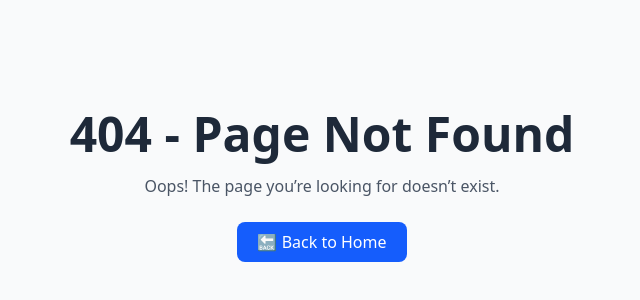
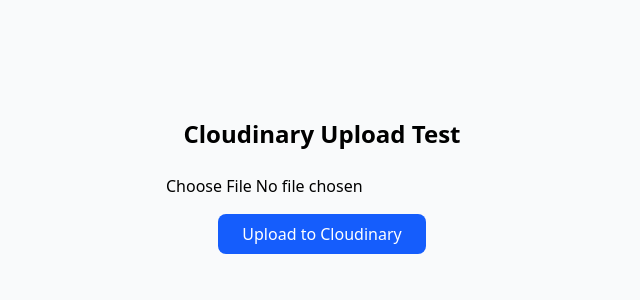
Before and after one commit to Xxecond/JotFul, a Next.js app: page /testing in a window 1280 px wide. Before the commit this address had no page. Shown: the part 214-514 px from the top of the page, without its empty margins (318-958 px from the left). Built offline with nearby package versions, Linux system fonts and the light colour scheme.

Commit message:
project update

```diff
--- /dev/null
+++ b/src/app/testing/page.js
@@ -0,0 +1,91 @@
+"use client";
+
+import { useState, useRef } from "react";
+
+export default function TestUpload() {
+  const [file, setFile] = useState(null);
+  const [preview, setPreview] = useState(null);
+  const [uploading, setUploading] = useState(false);
+  const [url, setUrl] = useState("");
+  const inputRef = useRef(null);
+
+  const handleFileChange = (e) => {
+    const selected = e.target.files[0];
+    if (!selected) return;
+    setFile(selected);
+    setPreview(URL.createObjectURL(selected));
+  };
+
+  const handleUpload = async () => {
+    if (!file) return alert("Select a file first");
+    setUploading(true);
+
+    const data = new FormData();
+    data.append("file", file);
+    data.append("upload_preset", "blog_upload"); // your preset
+
+    try {
+      const res = await fetch(
+        "https://api.cloudinary.com/v1_1/dgylk90yt/image/upload",
+        {
+          method: "POST",
+          body: data,
+        }
+      );
+
+      const result = await res.json();
+      console.log("Cloudinary result:", result);
+
+      if (result.secure_url) {
+        setUrl(result.secure_url);
+        alert("✅ Upload successful!");
+      } else {
+        alert("❌ Upload failed. Check console for details.");
+      }
+    } catch (err) {
+      console.error(err);
+      alert("❌ Upload error: " + err.message);
+    } finally {
+      setUploading(false);
+    }
+  };
+
+  return (
+    <div className="flex flex-col items-center justify-center min-h-screen p-4 bg-gray-50">
+      <h1 className="text-2xl font-bold mb-6">Cloudinary Upload Test</h1>
+
+      <input
+        type="file"
+        accept="image/*"
+        ref={inputRef}
+        onChange={handleFileChange}
+        className="mb-4"
+      />
+
+      {preview && (
+        <div className="mb-4">
+          <img src={preview} alt="Preview" className="w-64 h-64 object-cover rounded-lg" />
+        </div>
+      )}
+
+      <button
+        onClick={handleUpload}
+        disabled={uploading}
+        className={`px-6 py-2 rounded-lg text-white font-medium ${
+          uploading ? "bg-gray-400 cursor-not-allowed" : "bg-blue-600 hover:bg-blue-700"
+        }`}
+      >
+        {uploading ? "Uploading..." : "Upload to Cloudinary"}
+      </button>
+
+      {url && (
+        <div className="mt-6">
+          <p className="mb-2 font-semibold">Uploaded Image URL:</p>
+          <a href={url} target="_blank" rel="noreferrer" className="text-blue-600 underline">
+            {url}
+          </a>
+        </div>
+      )}
+    </div>
+  );
+}
```
